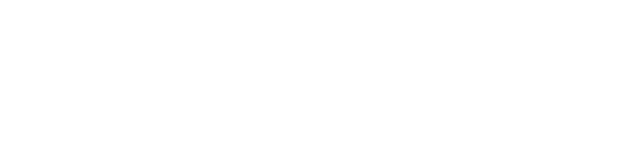
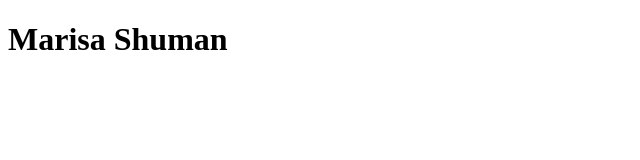
Before and after one commit to Mshuman8/bootcamptemplateshuman, a plain HTML site: page index.html in a window 1280 px wide. Shown: the whole page, without its empty margins (0-640 px from the left). Drawn offline with Linux system fonts and the light colour scheme.

Commit message:
initial commit

```diff
--- a/index.html
+++ b/index.html
@@ -5,6 +5,6 @@
     <title>title</title>
   </head>
   <body>
-    <h1></h1>
+    <h1>Marisa Shuman</h1>
   </body>
 </html>
```
